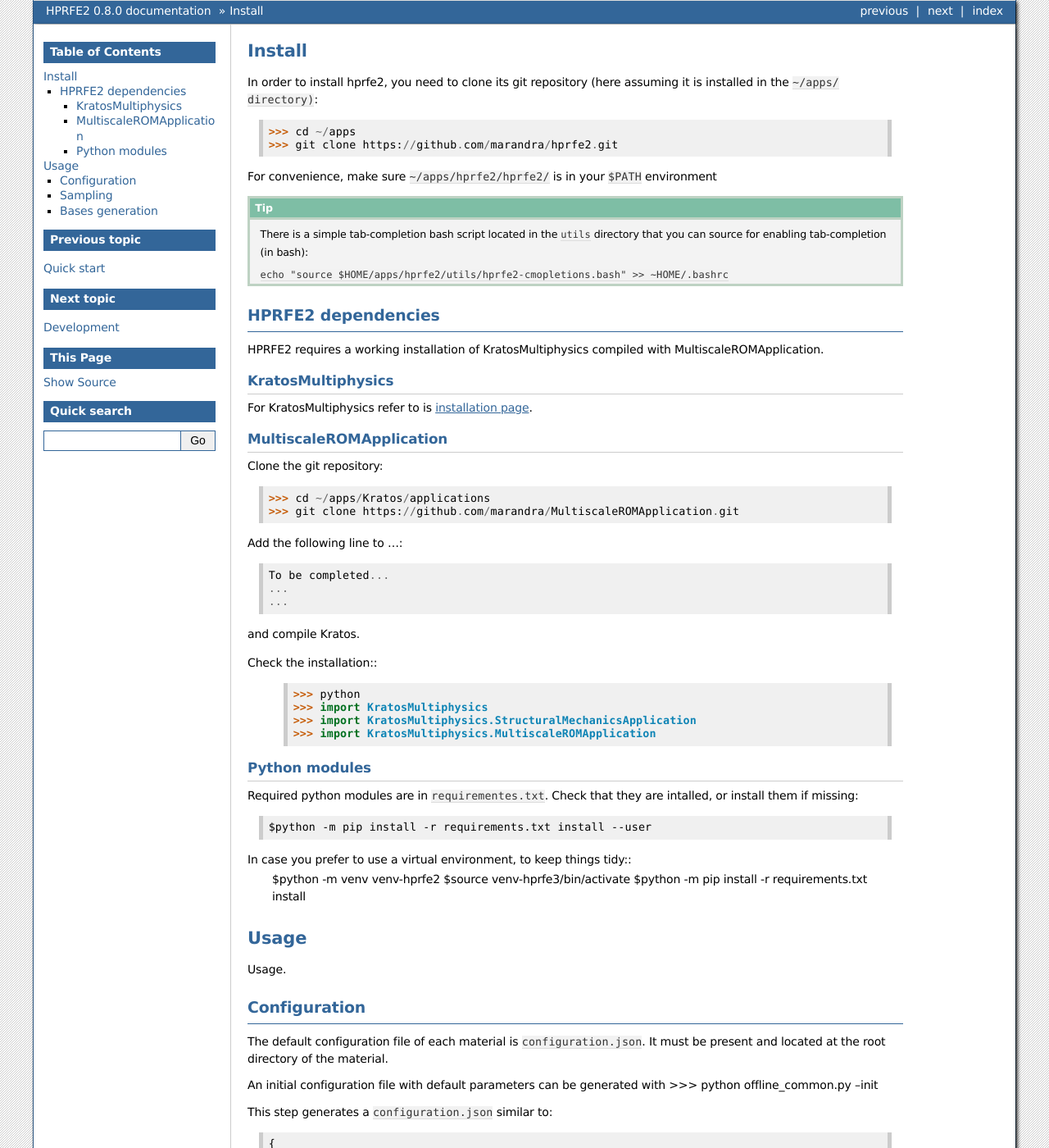
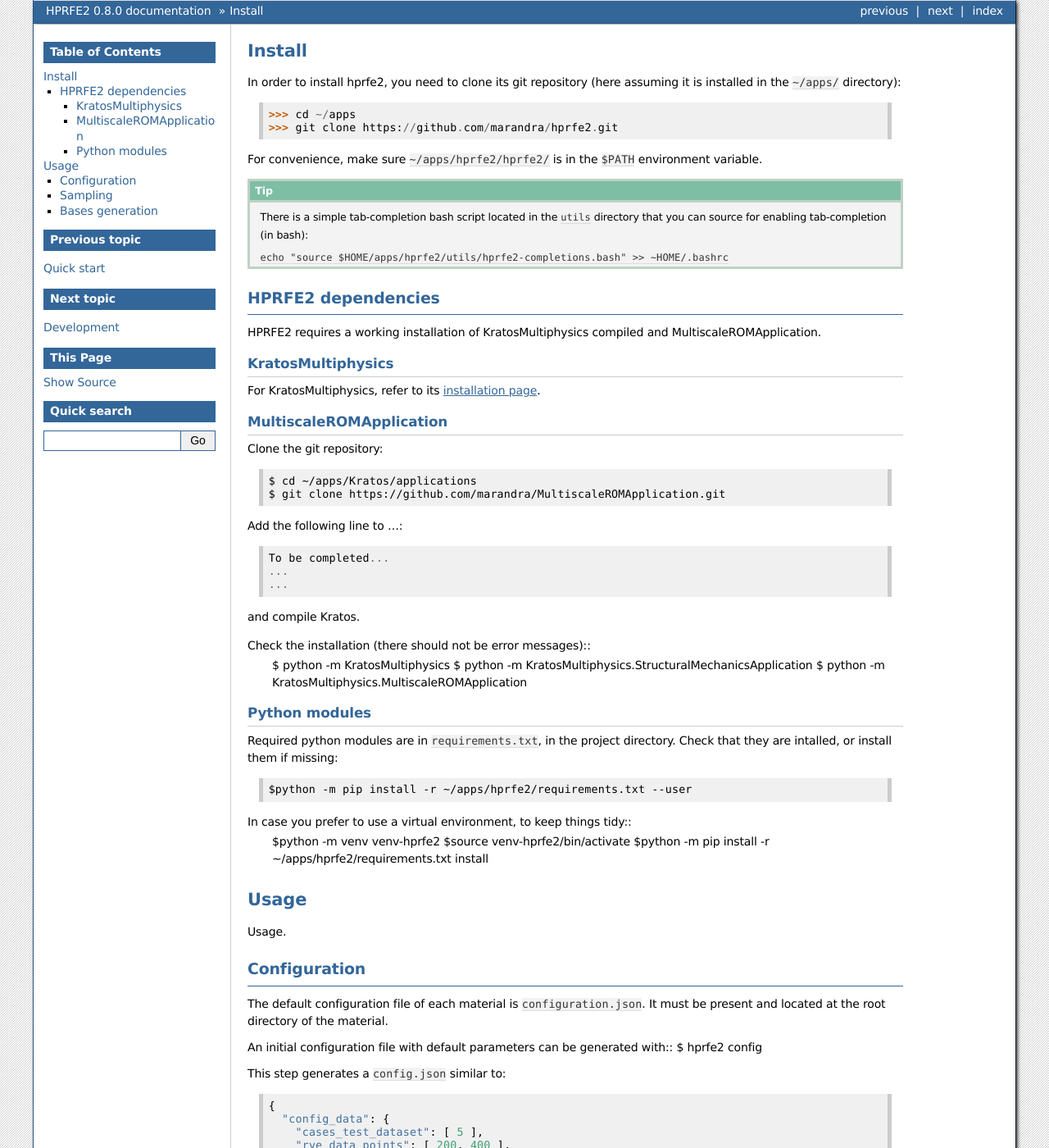
Before and after one commit to marandra/hprfe2, a Sphinx documentation site: the page built from docs/source/usage.rst, in a window 1280 px wide and 1400 px high. Shown: the whole window at 82% size. Built offline with Sphinx 7.4.7, drawn with Linux system fonts in a browser that asks for light colours.

Commit message:
Documentation

```diff
--- a/docs/source/usage.rst
+++ b/docs/source/usage.rst
@@ -4,30 +4,31 @@ Install
 =======
 
 In order to install hprfe2, you need to clone its git repository
-(here assuming it is installed in the ``~/apps/ directory)``::
+(here assuming it is installed in the ``~/apps/`` directory)::
 
    >>> cd ~/apps
    >>> git clone https://github.com/marandra/hprfe2.git
 
-For convenience, make sure ``~/apps/hprfe2/hprfe2/`` is in your
-``$PATH`` environment
+For convenience, make sure ``~/apps/hprfe2/hprfe2/`` is in the
+``$PATH`` environment variable.
 
+..
 .. tip::
-   There is a simple tab-completion bash script located in the ``utils``
-   directory that you can source for enabling tab-completion (in bash):
+     There is a simple tab-completion bash script located in the ``utils``
+     directory that you can source for enabling tab-completion (in bash):
 
-   ``echo "source $HOME/apps/hprfe2/utils/hprfe2-cmopletions.bash" >> ~HOME/.bashrc``
+     ``echo "source $HOME/apps/hprfe2/utils/hprfe2-completions.bash" >> ~HOME/.bashrc``
 
 HPRFE2 dependencies
 -------------------
 
-HPRFE2 requires a working installation of KratosMultiphysics compiled with
+HPRFE2 requires a working installation of KratosMultiphysics compiled and
 MultiscaleROMApplication.
 
 KratosMultiphysics
 ~~~~~~~~~~~~~~~~~~
 
-For KratosMultiphysics refer to is
+For KratosMultiphysics, refer to its
 `installation page <https://github.com/KratosMultiphysics/Kratos/blob/master/INSTALL.md>`_.
 
 MultiscaleROMApplication
@@ -35,8 +36,8 @@ MultiscaleROMApplication
 
 Clone the git repository::
 
-    >>> cd ~/apps/Kratos/applications
-    >>> git clone https://github.com/marandra/MultiscaleROMApplication.git
+    $ cd ~/apps/Kratos/applications
+    $ git clone https://github.com/marandra/MultiscaleROMApplication.git
 
 Add the following line to ...::
 
@@ -46,23 +47,22 @@ Add the following line to ...::
 
 and compile Kratos.
 
-Check the installation::
-    >>> python
-    >>> import KratosMultiphysics
-    >>> import KratosMultiphysics.StructuralMechanicsApplication
-    >>> import KratosMultiphysics.MultiscaleROMApplication
+Check the installation (there should not be error messages)::
+    $ python -m KratosMultiphysics
+    $ python -m KratosMultiphysics.StructuralMechanicsApplication
+    $ python -m KratosMultiphysics.MultiscaleROMApplication
 
 Python modules
 ~~~~~~~~~~~~~~
 
-Required python modules are in ``requirementes.txt``.
+Required python modules are in ``requirements.txt``, in the project directory.
 Check that they are intalled, or install them if missing::
-    $python -m pip install -r requirements.txt install --user
+    $python -m pip install -r ~/apps/hprfe2/requirements.txt --user
 
 In case you prefer to use a virtual environment, to keep things tidy::
     $python -m venv venv-hprfe2
-    $source venv-hprfe3/bin/activate
-    $python -m pip install -r requirements.txt install
+    $source venv-hprfe2/bin/activate
+    $python -m pip install -r ~/apps/hprfe2/requirements.txt install
 
 Usage
 =====
@@ -75,10 +75,10 @@ Configuration
 The default configuration file of each material is ``configuration.json``.
 It must be present and located at the root directory of the material.
 
-An initial configuration file with default parameters can be generated with
->>> python offline_common.py --init
+An initial configuration file with default parameters can be generated with::
+$ hprfe2 config
 
-This step generates a ``configuration.json`` similar to::
+This step generates a ``config.json`` similar to::
 
     {
       "config_data": {
```
Also changed, not shown: docs/source/getstarted.rst (+13 -6 lines), 1 other file.
